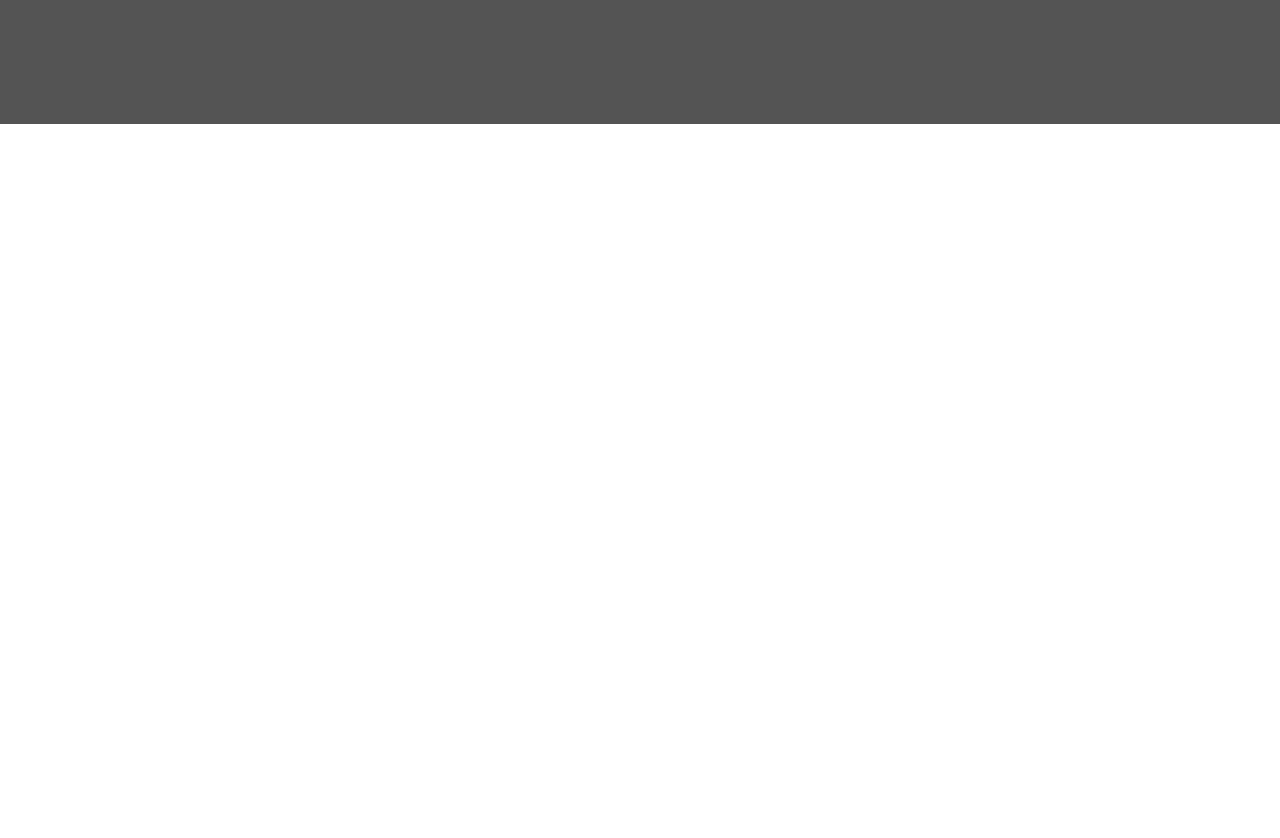
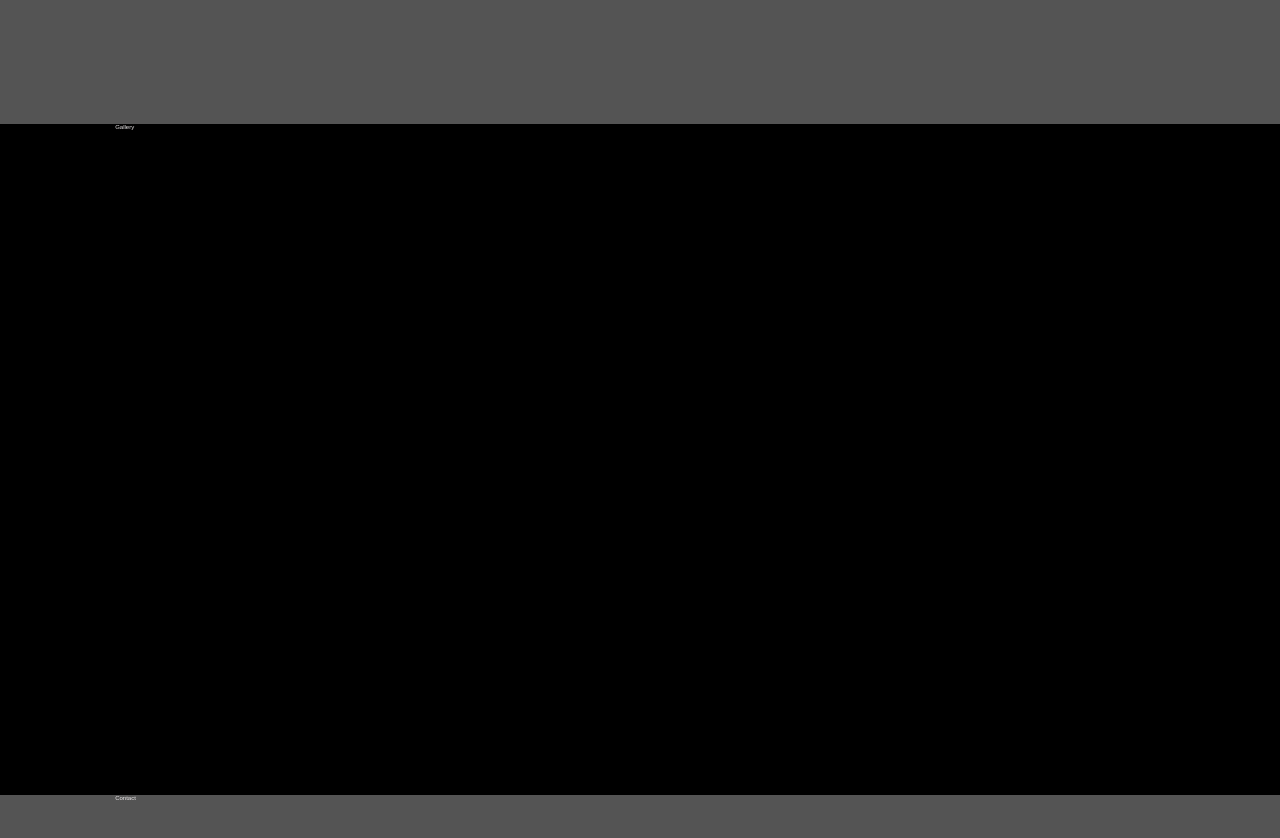
Before and after one commit to adinduokoro/Training-Site, a React (Create React App) app: page / in a window 1280 px wide. Shown: the part 3360-4198 px from the top of the page. Before the commit the page ends 3484 px from the top, so only its background shows below. Built offline with nearby package versions, Linux system fonts and the light colour scheme.

Commit message:
Pages.
Finished adding the majority of the section. Only section missing is the footer.

```diff
--- a/src/App.js
+++ b/src/App.js
@@ -4,6 +4,8 @@ import AboutUs from "./components/AboutUs";
 import WhatWeOffer from "./components/WhatWeOffer";
 import Classes from "./components/Classes";
 import Location from "./components/Location";
+import Gallery from "./components/Gallery";
+import Contact from "./components/Contact";
 
 function App() {
   return (
@@ -14,6 +16,8 @@ function App() {
       <WhatWeOffer />
       <Classes />
       <Location />
+      <Gallery />
+      <Contact />
     </div>
   );
 }
--- /dev/null
+++ b/src/components/Contact.js
@@ -0,0 +1,13 @@
+import React from 'react'
+import '../styles/Contact.css'
+
+const Contact = () => {
+  return (
+    <section className='contact' id='contact'>
+      Contact
+
+    </section>
+  )
+}
+
+export default Contact
--- /dev/null
+++ b/src/components/Gallery.js
@@ -0,0 +1,12 @@
+import React from 'react'
+import '../styles/Gallery.css'
+
+const Gallery = () => {
+  return (
+    <section className='gallery'>
+      Gallery
+    </section>
+  )
+}
+
+export default Gallery
--- /dev/null
+++ b/src/styles/Contact.css
@@ -0,0 +1,3 @@
+.contact{
+  background-color: var(--second-bg-color);
+}
--- /dev/null
+++ b/src/styles/Gallery.css
@@ -0,0 +1,3 @@
+.gallery{
+  background-color: var(--bg-color);
+}
```
